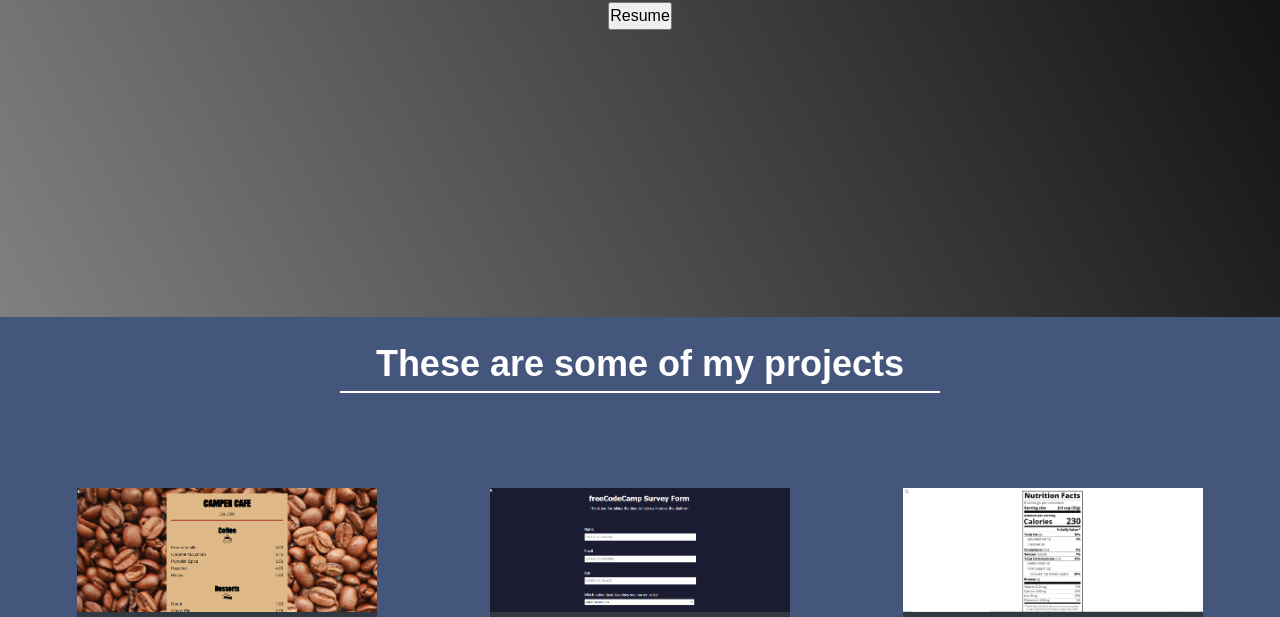
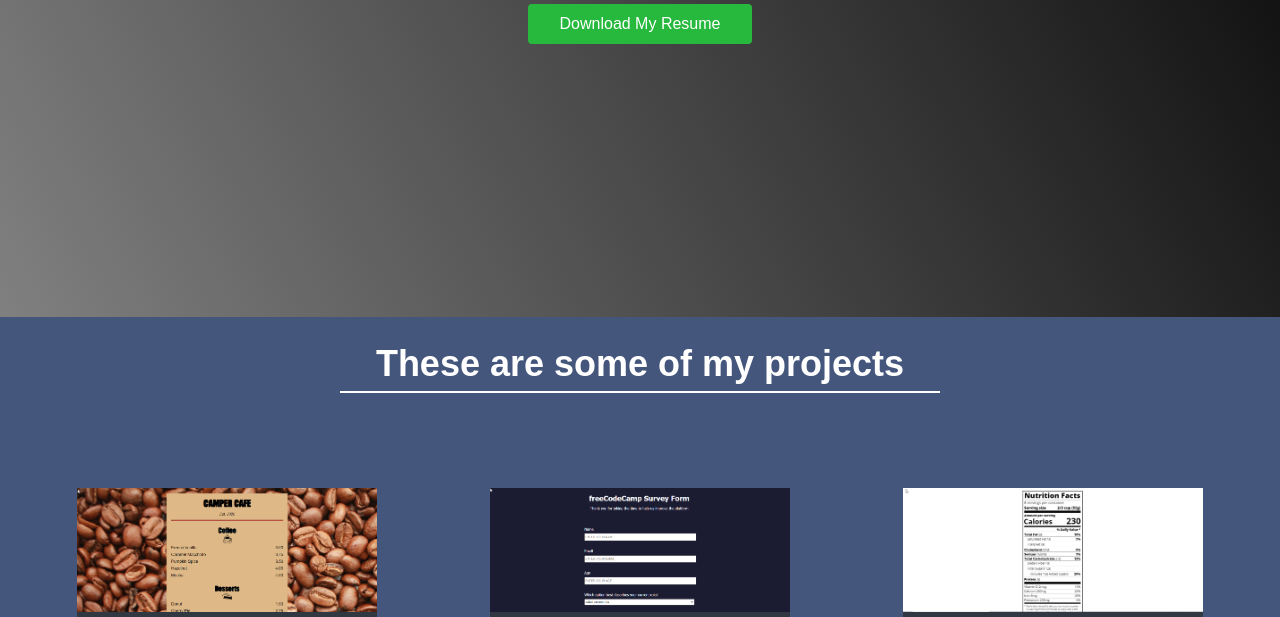
Before and after one commit to kesav424/kesav424.github.io, a plain HTML site: page index.html in a window 1280 px wide. Shown: the part 483-1100 px from the top of the page. Drawn offline with Linux system fonts and the light colour scheme.

Commit message:
resume added

```diff
--- a/index.html
+++ b/index.html
@@ -30,7 +30,9 @@
   <div id="welcome-section" class="welcome-section">
     <h1 class="welcome-header">Hey I am Kesavaperumal</h1>
     <p class="welcome-subtitle">a web developer</p>
-    <a href=""><button>Resume</button></a>
+    <a href="./assets/docs/kesav web-developer.pdf" download="kesav__webdeveloper-pdf">
+      <button class="resumeBtn"> Download My Resume</button>
+    </a>
   </div>
   <div class="ball">
     <div class="ball-body"></div>
--- a/styles.css
+++ b/styles.css
@@ -174,6 +174,18 @@ h1 {
     text-decoration: none;
     color: var(--main-white);
     font-size: 28.2px;
+}
+
+
+
+.resumeBtn {
+    padding: 0.5em 2em;
+    background: #27b93d;
+    border: none;
+    outline: none;
+    border-radius: 4px;
+    color: white;
+    margin-top: 1rem;
 }
 
 /* .ball{
```
Also changed, not shown: 2 other files.
